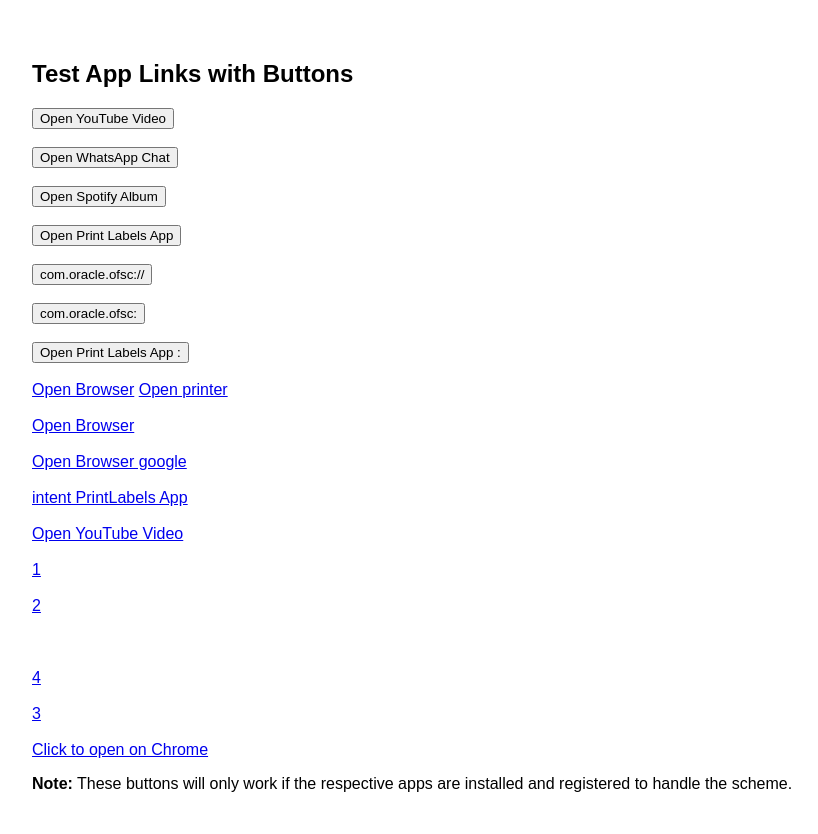
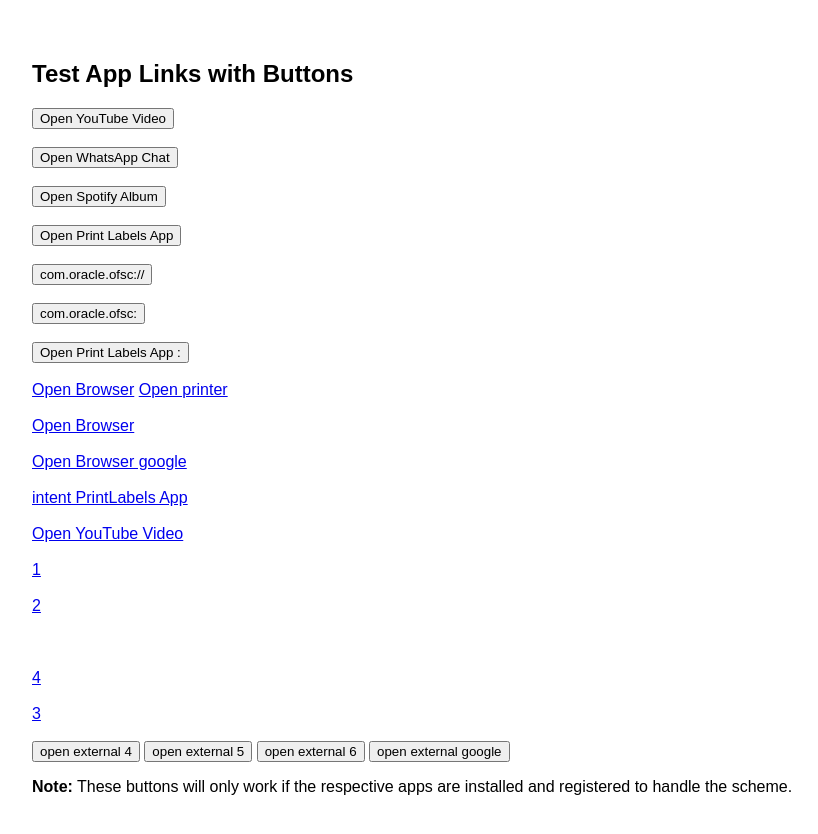
Before and after one commit to adarshdhakadoracle/a, a plain HTML site: page index.html in a window 1280 px wide. Shown: the whole page, without its empty margins (8-826 px from the left). Drawn offline with Linux system fonts and the light colour scheme.

Commit message:
Update index.html

```diff
--- a/index.html
+++ b/index.html
@@ -77,12 +77,27 @@
    3
   </a>
  <br><br>
-<a href="intent://URI#Intent;scheme=UriSchemes;package=PACKAGE">
-    Click to open on Chrome
-  </a>
 
 
 
+
+<button onclick="window.open("googlechrome://navigate?url=print-labels.com/samplenumber/%7B%7D","_system")">
+    open external 4
+  </button>
+
+
+<button onclick="window.open("googlechrome://navigate?url=https://print-labels.com/samplenumber/%7B%7D","_system")">
+    open external 5
+  </button>
+
+
+<button onclick="window.open("googlechrome://navigate?url=printlabels://print-labels.com/samplenumber/%7B%7D","_system")">
+    open external 6
+  </button>
+
+  <button onclick="window.open("googlechrome://navigate?url=https://google.com","_system")">
+    open external google
+  </button>
 
   <p><strong>Note:</strong> These buttons will only work if the respective apps are installed and registered to handle the scheme.</p>
 
```
